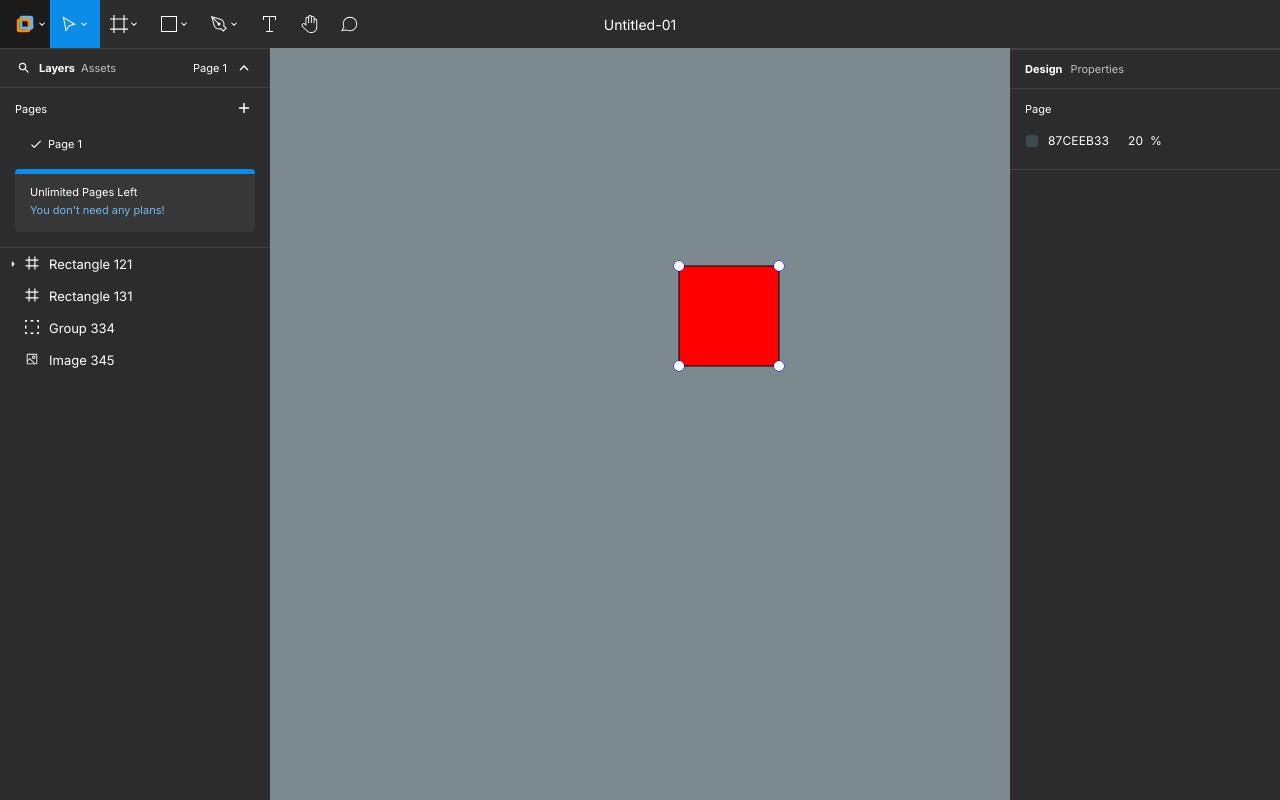
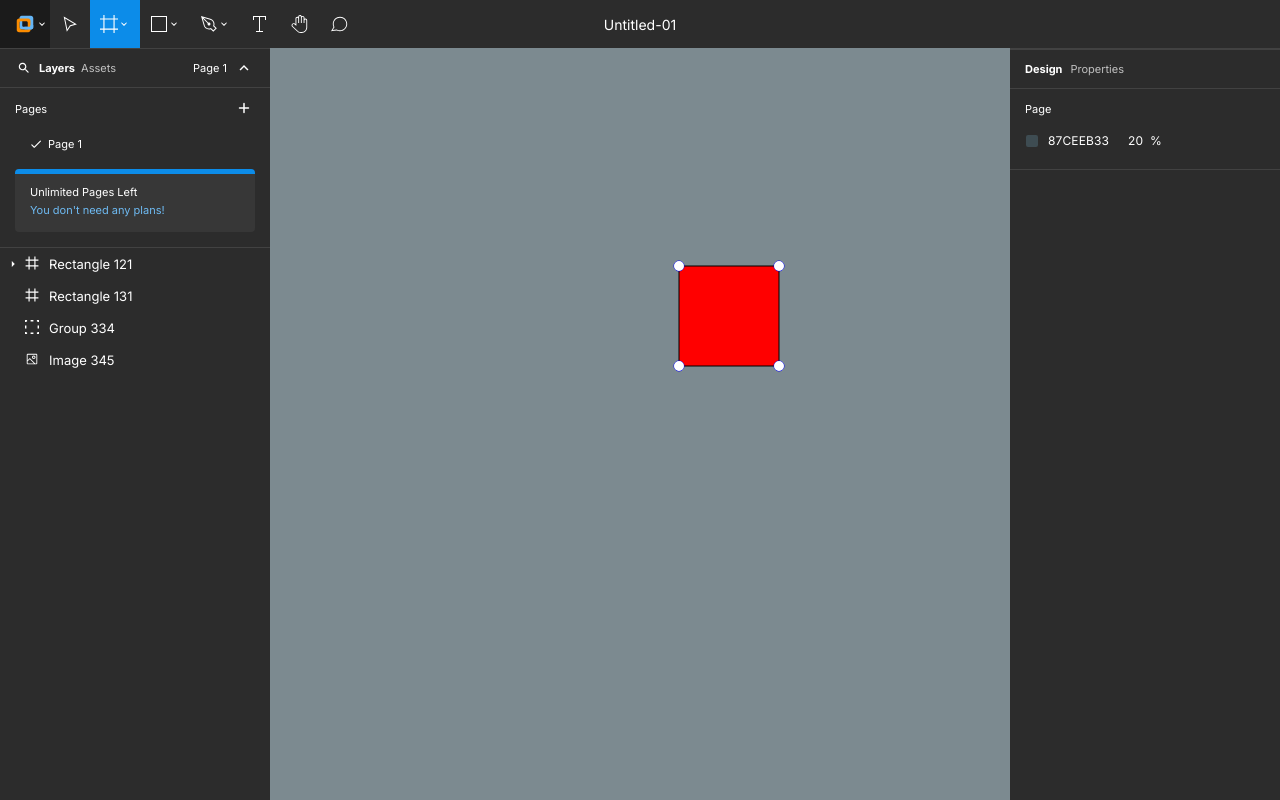
Before and after one commit to dikshit-upadhya/doodle-a-figma-clone, a React (Create React App) app: page /editor in a window 1280 px wide. Built offline with nearby package versions, Linux system fonts and the light colour scheme.

Commit message:
added tools in toolbar, all planned tools to be implemented, has been added

```diff
--- a/src/common/globalMenuHandlers/index.js
+++ b/src/common/globalMenuHandlers/index.js
@@ -46,3 +46,20 @@ export const getMenuForCanvas = () => [
 	basicMenuStruct({ title: 'Copy', disabled: true }),
 	basicMenuStruct({ title: 'Paste Here', disabled: true }),
 ];
+
+export const getMenuForFrame = () => [
+	basicMenuStruct({ title: 'Frame', iconBefore: '' }),
+	basicMenuStruct({ title: 'Section', iconBefore: '' }),
+];
+export const getMenuForRectangle = () => [
+	basicMenuStruct({ title: 'Rectangle', iconBefore: '' }),
+	basicMenuStruct({ title: 'Line', iconBefore: '' }),
+	basicMenuStruct({ title: 'Arrow', iconBefore: '' }),
+	basicMenuStruct({ title: 'Eclipse', iconBefore: '' }),
+	basicMenuStruct({ title: 'Place Image', iconBefore: '' }),
+];
+
+export const getMenuForPen = () => [
+	basicMenuStruct({ title: 'Pen', iconBefore: '' }),
+	basicMenuStruct({ title: 'Pencil', iconBefore: '' }),
+];
--- a/src/views/Editor/components/Toolbar/index.jsx
+++ b/src/views/Editor/components/Toolbar/index.jsx
@@ -19,7 +19,12 @@ import TYPOGRAPHY_SVG from '../../../../assets/Toolbar/typography.svg';
 import HAND_SVG from '../../../../assets/Toolbar/hand.svg';
 import COMMENT_SVG from '../../../../assets/Toolbar/comment.svg';
 import { openContextMenu } from '../../../../store/reducers/globalContextMenu';
-import { getMenuForMainMenu } from '../../../../common/globalMenuHandlers';
+import {
+	getMenuForFrame,
+	getMenuForMainMenu,
+	getMenuForPen,
+	getMenuForRectangle,
+} from '../../../../common/globalMenuHandlers';
 
 function ToolbarComponent() {
 	const dispatch = useDispatch();
@@ -52,10 +57,10 @@ function ToolbarComponent() {
 					</Box>
 				</ToolItems>
 				{[
-					{ icon: MOUSE_SVG, menuContent: [], active: true },
-					{ icon: FRAME_SVG, menuContent: [] },
-					{ icon: RECTANGLE_SVG, menuContent: [] },
-					{ icon: PEN_SVG, menuContent: [] },
+					{ icon: MOUSE_SVG },
+					{ icon: FRAME_SVG, menuContent: getMenuForFrame(), active: true },
+					{ icon: RECTANGLE_SVG, menuContent: getMenuForRectangle() },
+					{ icon: PEN_SVG, menuContent: getMenuForPen() },
 					{ icon: TYPOGRAPHY_SVG },
 					{ icon: HAND_SVG },
 					{ icon: COMMENT_SVG },
@@ -65,7 +70,11 @@ function ToolbarComponent() {
 						arrow={Boolean(toolbarItem.menuContent)}
 						onClick={(event) => {
 							dispatch(
-								openContextMenu({ event, menuContent: toolbarItem.menuContent })
+								openContextMenu({
+									event,
+									menuContent: toolbarItem.menuContent,
+									anchor: 'BOTTOM',
+								})
 							);
 						}}
 					>
```
